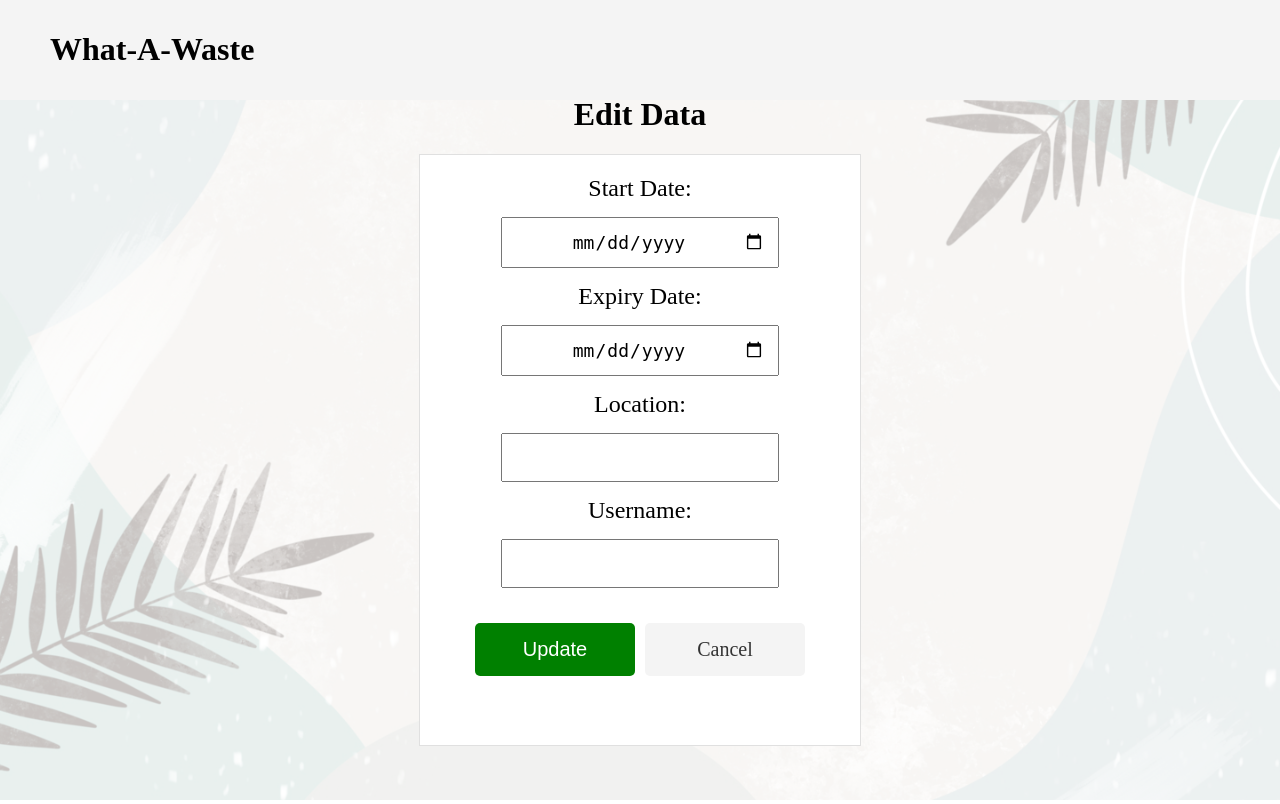
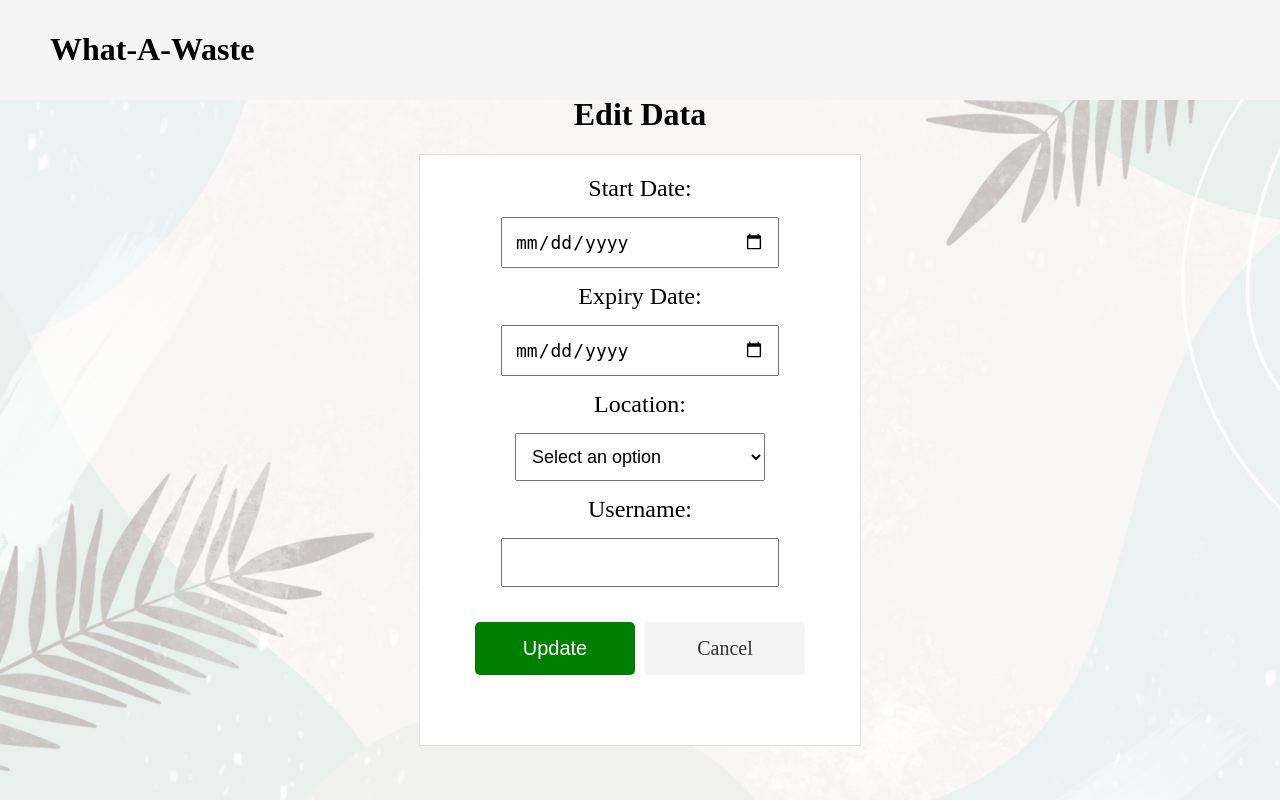
Before and after one commit to roannalim/dsa3101-2310-12-ocr, a Flask app: template backend/database/templates/edit_data.html in a window 1280 px wide; the page is wider, and only the part inside the window is pictured. Run offline with Flask 3, Linux system fonts and the light colour scheme; the template is opened without the code that fills it, so the values that code supplies are empty.

Commit message:
decorate edit-data page, fix the location option

```diff
--- a/backend/database/templates/edit_data.html
+++ b/backend/database/templates/edit_data.html
@@ -66,11 +66,11 @@
         }
 
         input[type="date"],
-        input[type="text"] {
+        input[type="text"],
+        select {
             padding: 12px;
             width: 250px;
             font-size: 18px;
-            text-align: center; /* Center the text within input */
         }
 
         .submit-button, .cancel-button {
@@ -110,6 +110,7 @@
             align-items: center;
             gap: 10px;
         }
+
     </style>
 </head>
 <body>
@@ -131,7 +132,18 @@
             <label for="expiry_date">Expiry Date:</label>
             <input type="date" name="expiry_date" value="{{ image_info['expiry_date'] }}">
             <label for="location">Location:</label>
-            <input type="text" name="location" value="{{ image_info['location'] }}">
+
+
+            <select name="location" id="locationSelect" required>
+                <option value="" disabled selected>Select an option</option>
+                <option value="UTown">UTown</option>
+                <option value="PGP">PGP</option>
+                <option value="UTR">UTR</option>
+                <option value="CAPT">CAPT</option>
+                <option value="Tembusu">Tembusu</option>
+            </select>
+
+
             <label for="username">Username:</label>
             <input type="text" name="username" value="{{ image_info['username'] }}">
 
```
